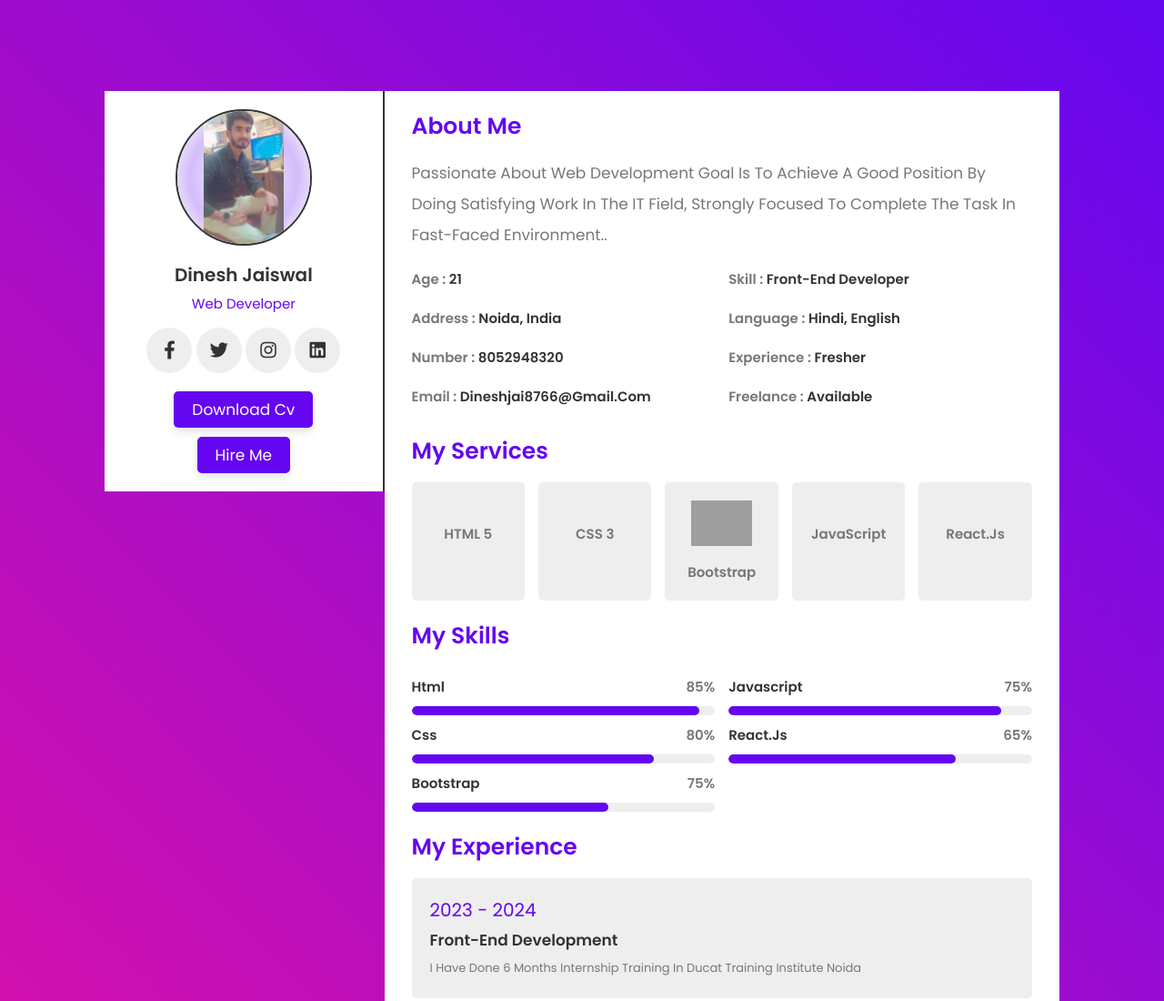
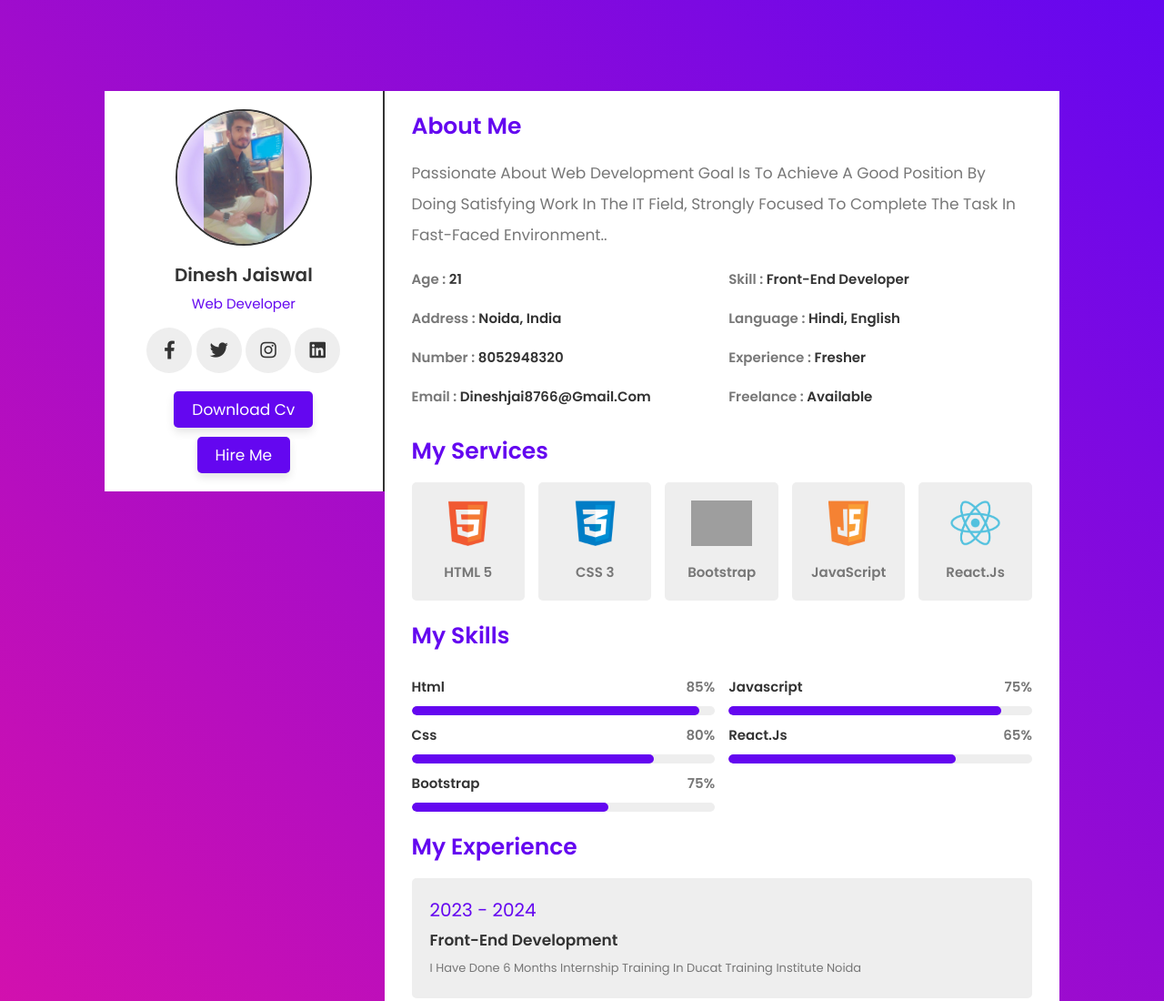
Before and after one commit to code-dinesh2024/Resume-portfolio-website, a plain HTML site: page index.html in a window 1280 px wide. Shown: the top 1100 px of the page at 91% size. Drawn offline with Linux system fonts and the light colour scheme; files that its build step writes are made by us from their sources; grey boxes are pictures that could not be loaded; files whose address does not match are found by name.

Commit message:
Update index.html

```diff
--- a/index.html
+++ b/index.html
@@ -10,7 +10,7 @@
     <link rel="stylesheet" href="https://cdnjs.cloudflare.com/ajax/libs/font-awesome/5.15.4/css/all.min.css">
 
     <!-- custom css file link  -->
-    <link rel="stylesheet" href="css/style.css">
+    <link rel="stylesheet" href="style.css">
 
 </head>
 
@@ -64,11 +64,11 @@
                 <h3 class="title">my services</h3>
                 <div class="box-container">
                     <div class="box">
-                        <img src="images/icon-1.png" alt="">
+                        <img src="icon-1.png" alt="">
                         <h3>HTML 5</h3>
                     </div>
                     <div class="box">
-                        <img src="images/icon-2.png" alt="">
+                        <img src="icon-2.png" alt="">
                         <h3>CSS 3</h3>
                     </div>
                     <div class="box">
@@ -76,11 +76,11 @@
                         <h3>bootstrap</h3>
                     </div>
                     <div class="box">
-                        <img src="images/icon-3.png" alt="">
+                        <img src="icon-3.png" alt="">
                         <h3>JavaScript</h3>
                     </div>
                     <div class="box">
-                        <img src="images/icon-6.png" alt="">
+                        <img src="icon-6.png" alt="">
                         <h3>React.js</h3>
                     </div>
                 </div>
```
